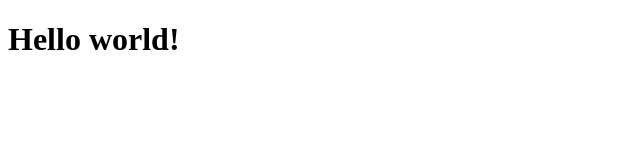
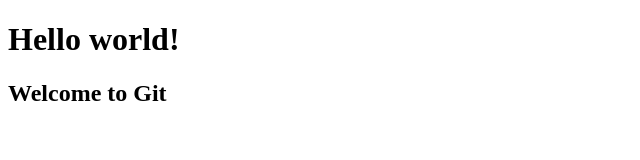
Before and after one commit to amalaoui/tp-git, a plain HTML site: page index.html in a window 1280 px wide. Shown: the whole page, without its empty margins (0-640 px from the left). Drawn offline with Linux system fonts and the light colour scheme.

Commit message:
add new title

```diff
--- a/index.html
+++ b/index.html
@@ -5,5 +5,6 @@
 </head>
 <body>
 	<h1>Hello world!</h1>
+	<h2>Welcome to Git</h2>
 </body>
 </html>
```
